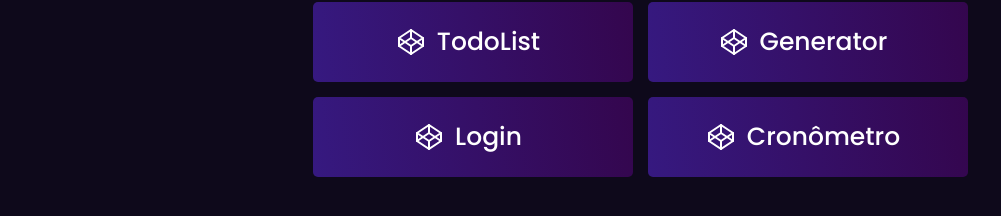
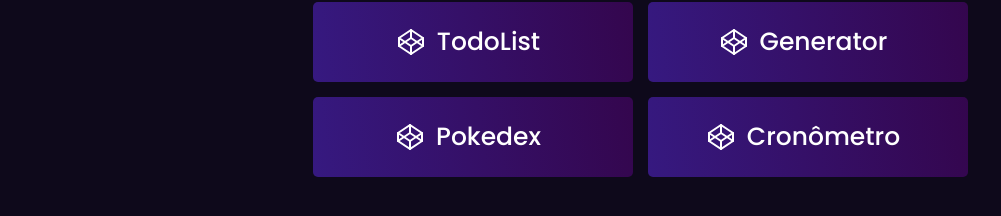
Before and after one commit to Gabriel4g/links-page, a plain HTML site: page index.html in a window 1280 px wide. Shown: the part 616-832 px from the top of the page, without its empty margins (0-1001 px from the left). Drawn offline with Linux system fonts and the light colour scheme.

Commit message:
add project

```diff
--- a/index.html
+++ b/index.html
@@ -114,7 +114,7 @@
             <p style="margin-right: 10px;">Generator</p>
         </a>
 
-        <a href="https://github.com/Gabriel4g/login-screen-with-darkmode" target="_blank" class="buttons">
+        <a href="https://gabriel4g.github.io/pokedex" target="_blank" class="buttons">
             <svg xmlns="http://www.w3.org/2000/svg" class="icon icon-tabler icon-tabler-brand-codepen" width="32"
                 height="32" viewBox="0 0 24 24" stroke-width="1.5" stroke="#ffffff" fill="none" stroke-linecap="round"
                 stroke-linejoin="round">
@@ -126,7 +126,7 @@
                 <line x1="12" y1="3" x2="12" y2="9" />
                 <line x1="12" y1="15" x2="12" y2="21" />
             </svg>
-            <p style="margin-right: 10px;">Login</p>
+            <p style="margin-right: 10px;">Pokedex</p>
         </a>
 
         <a href="https://gabriel4g.github.io/cronometro-app" target="_blank" class="buttons">
```
